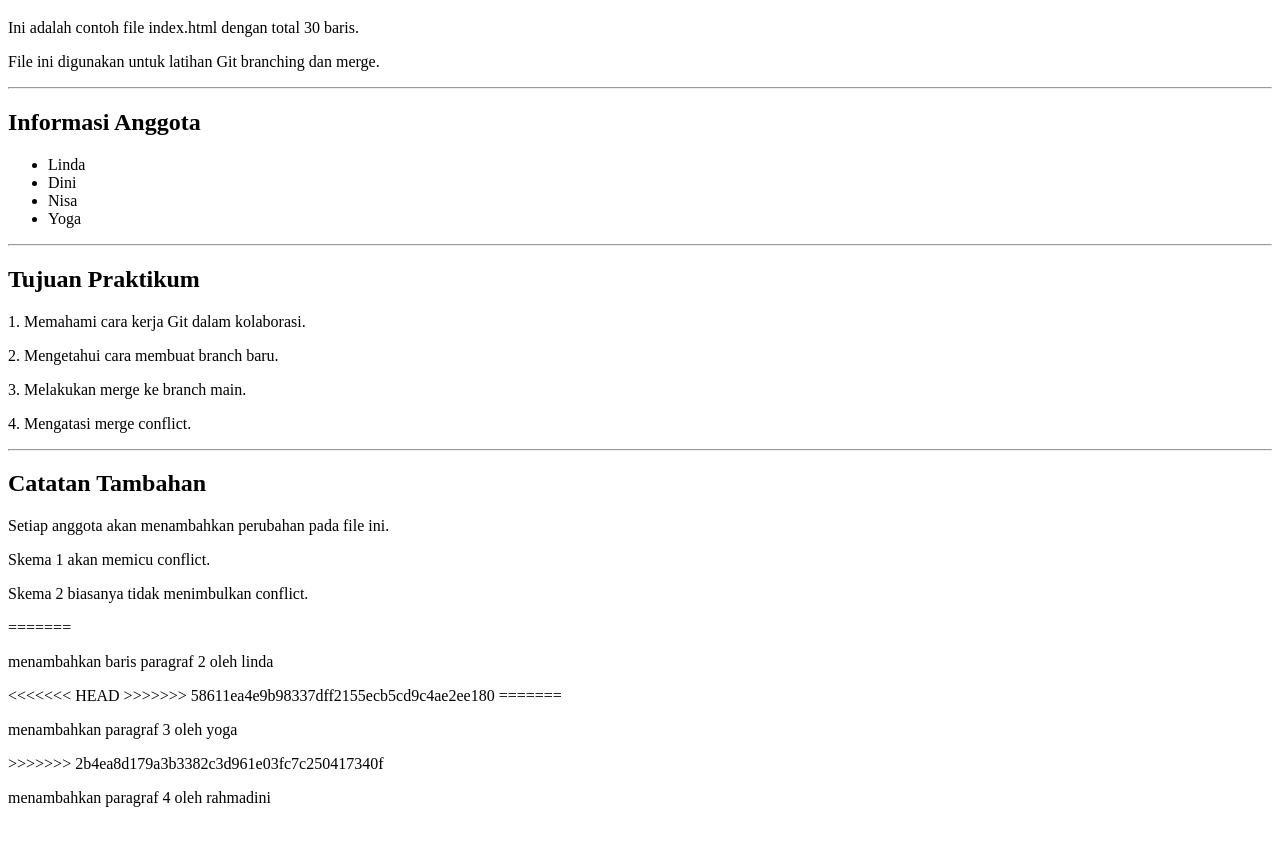
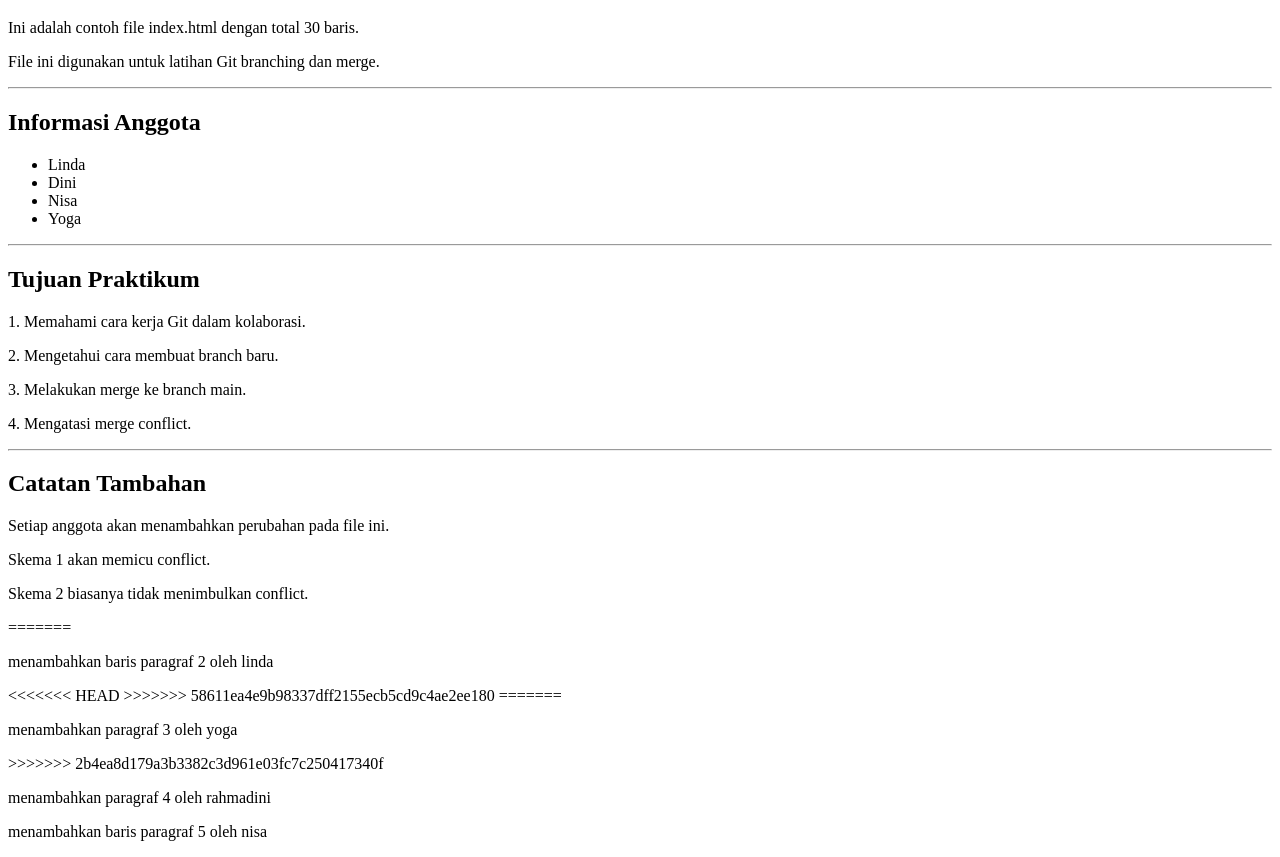
Before and after one commit to asihnurannisa/PRAKTIKUM12, a plain HTML site: page index.html in a window 1280 px wide. Shown: the part 87-944 px from the top of the page. Before the commit the page ends 910 px from the top, so only its background shows below. Drawn offline with Linux system fonts and the light colour scheme.

Commit message:
menambahkan paragraf 5

```diff
--- a/index.html
+++ b/index.html
@@ -46,5 +46,6 @@
     <p>menambahkan paragraf 3 oleh yoga</p>
 >>>>>>> 2b4ea8d179a3b3382c3d961e03fc7c250417340f
     <p>menambahkan paragraf 4 oleh rahmadini</p>
+    <p>menambahkan baris paragraf 5 oleh nisa</p>
 </body>
 </html>
```
